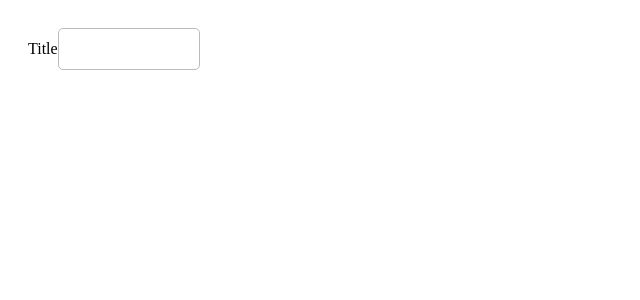
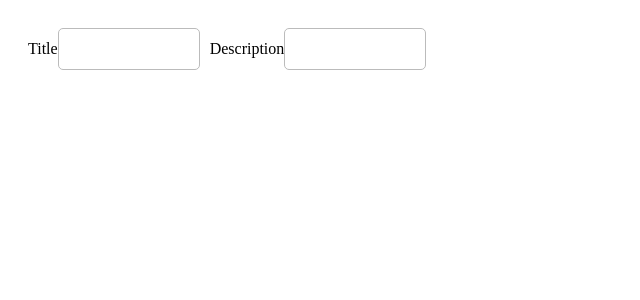
Before and after one commit to jefim9413/calendario-front, a React (Create React App) app: page / in a window 1280 px wide. Shown: the top 300 px of the page, without its empty margins (0-640 px from the left). Built offline with nearby package versions, Linux system fonts and the light colour scheme.

Commit message:
adicionando label de description

```diff
--- a/src/components/Form.js
+++ b/src/components/Form.js
@@ -45,7 +45,10 @@ const Form = ()=> {
                 <Label>Title</Label>
                 <Input name="title"/>
             </InputArea>
-
+            <InputArea>
+                <Label>Description</Label>
+                <Input name="description"/>
+            </InputArea>
         </FormContainer>
     )
 }
```
